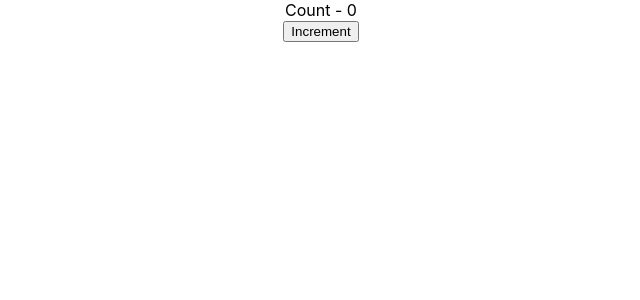
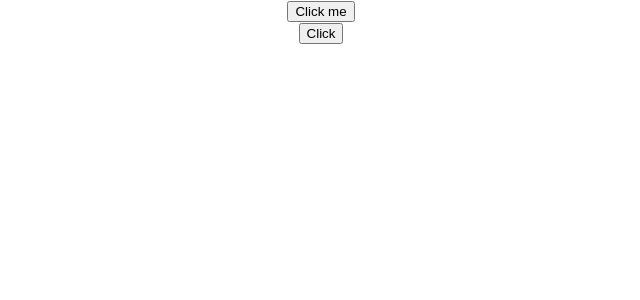
Before and after one commit to javorkabotond/react-playground, a React (Create React App) app in the folder hello-world/: page / in a window 1280 px wide. Shown: the top 300 px of the page, without its empty margins (319-959 px from the left). Built offline with nearby package versions, Linux system fonts and the light colour scheme.

Commit message:
Event Handling

```diff
--- a/hello-world/src/App.js
+++ b/hello-world/src/App.js
@@ -5,11 +5,16 @@ import Welcome from './components/Welcome'
 import Hello from './components/Hello'
 import Messages from './components/Messages'
 import Counter from './components/Counter'
+import FunctopnClick from './components/FunctionClick'
+import ClassClick from './components/ClassClick'
+
 
 function App() {
   return (
     <div className="App">
-      <Counter />
+      <ClassClick />
+      <FunctopnClick />
+      {/* <Counter /> */}
       {/* <Messages /> */}
       {/* <Greet name="Bruce" heroName='Batman'>
         <p>This is children props</p>
--- /dev/null
+++ b/hello-world/src/components/ClassClick.js
@@ -0,0 +1,18 @@
+import React, { Component } from 'react'
+
+export class ClassClick extends Component {
+
+    clickHandler() {
+        console.log('Clicked the button');
+    }
+
+    render() {
+        return (
+            <div>
+                <button onClick={this.clickHandler}>Click me</button>
+            </div>
+        )
+    }
+}
+
+export default ClassClick
--- /dev/null
+++ b/hello-world/src/components/FunctionClick.js
@@ -0,0 +1,15 @@
+import React from 'react'
+
+function FunctionClick() {
+    function clickHandler() {
+        console.log('Button clicked');
+    }
+
+    return (
+        <div>
+            <button onClick={clickHandler}>Click</button>
+        </div>
+    )
+}
+
+export default FunctionClick
```
